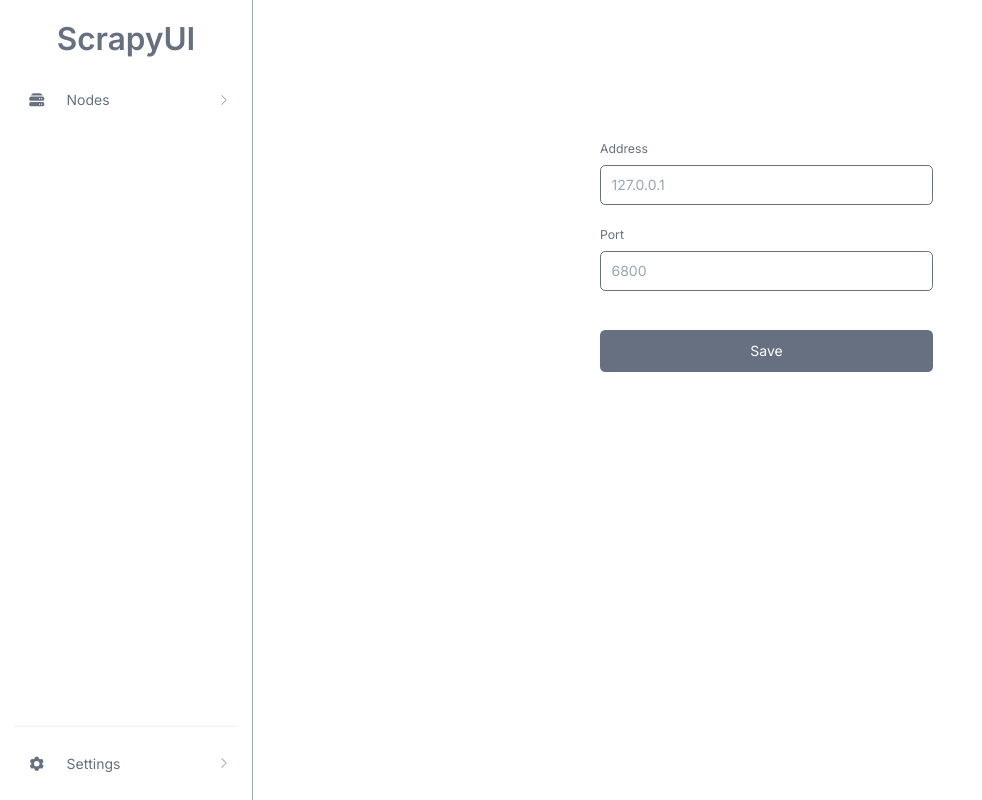
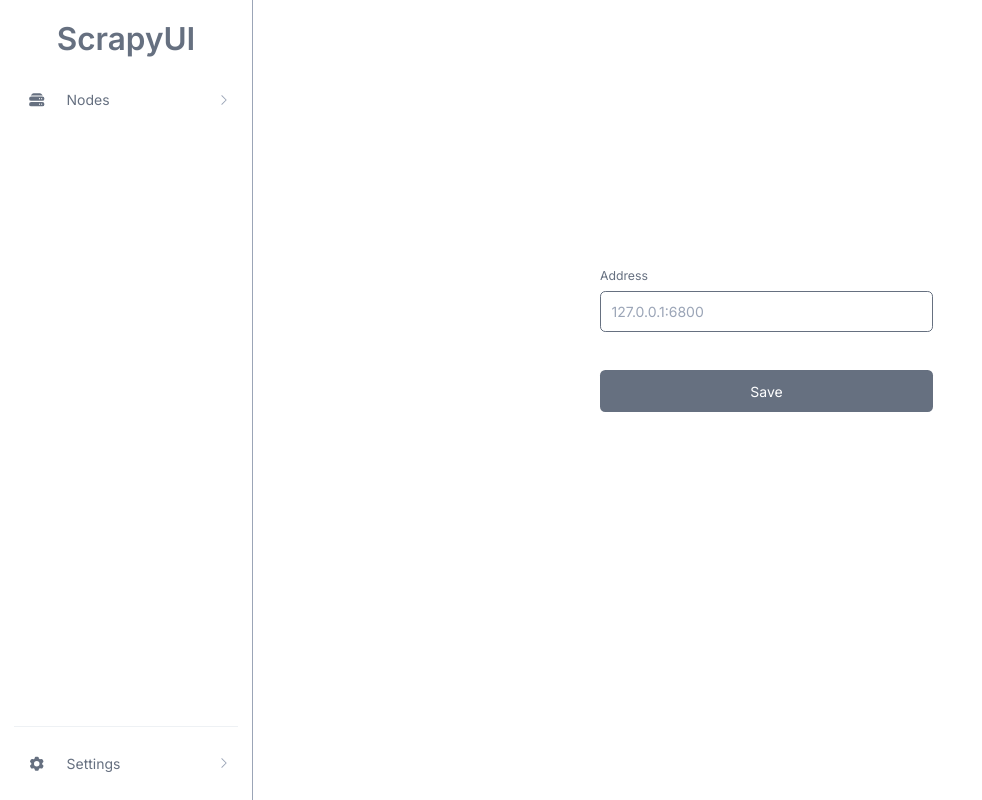
Before and after one commit to Dog-Egg/scrapy-ui, a Next.js app: page /nodes/add in a window 1280 px wide. Shown: the whole page, without its empty margins (0-982 px from the left). Built offline with nearby package versions, Linux system fonts and the light colour scheme.

Commit message:
scrapy-ui first commit

```diff
--- a/next.config.js
+++ b/next.config.js
@@ -1,4 +1,8 @@
 /** @type {import('next').NextConfig} */
-const nextConfig = {}
+const nextConfig = {
+  experimental: {
+    instrumentationHook: true,
+  },
+};
 
-module.exports = nextConfig
+module.exports = nextConfig;
--- a/package.json
+++ b/package.json
@@ -10,12 +10,14 @@
   },
   "dependencies": {
     "@heroicons/react": "^2.1.1",
+    "better-sqlite3": "^9.2.2",
     "classnames": "^2.3.2",
     "next": "14.0.4",
     "react": "^18",
     "react-dom": "^18"
   },
   "devDependencies": {
+    "@types/better-sqlite3": "^7.6.8",
     "@types/node": "^20",
     "@types/react": "^18",
     "@types/react-dom": "^18",
--- /dev/null
+++ b/src/app/api/nodes/api.d.ts
@@ -0,0 +1,5 @@
+declare namespace APIData {
+  interface Node {
+    address: string;
+  }
+}
--- /dev/null
+++ b/src/app/api/nodes/route.ts
@@ -0,0 +1,15 @@
+"use server";
+
+import { addNode, getNodeByAddress } from "@/db";
+
+export async function POST(request: Request) {
+  const data: APIData.Node = await request.json();
+  if (getNodeByAddress(data.address)) {
+    return Response.json({
+      status: "error",
+      fieldErrors: { address: "Address already exists." },
+    });
+  }
+  addNode(data);
+  return Response.json({ status: "ok" });
+}
--- a/src/app/nodes/add/page.tsx
+++ b/src/app/nodes/add/page.tsx
@@ -3,22 +3,44 @@
 import Button from "@/components/Button";
 import Form from "@/components/Form";
 import Input from "@/components/Input";
-import { useState } from "react";
+import { useRouter } from "next/navigation";
+import { useEffect, useState } from "react";
 
 function AddNode() {
+  const router = useRouter();
   const [address, setAddress] = useState("");
-  const [port, setPort] = useState("");
+  const [addressErrMsg, setAddressErrMsg] = useState("");
+  useEffect(() => {
+    setAddressErrMsg("");
+  }, [address]);
+
+  const bodyData: APIData.Node = { address };
   return (
-    <div>
-      <Form className="mx-auto mt-40 w-1/3">
-        <Form.Item label="Address">
-          <Input placeholder="127.0.0.1" onChange={setAddress} />
-        </Form.Item>
-        <Form.Item label="Port">
-          <Input placeholder="6800" onChange={setPort} />
+    <div className="relative flex h-full w-full justify-center">
+      <Form className="absolute top-1/3 mx-auto w-1/3">
+        <Form.Item label="Address" errorMsg={addressErrMsg}>
+          <Input placeholder="127.0.0.1:6800" onChange={setAddress} />
         </Form.Item>
         <div className="mt-[2.75rem]">
-          <Button block>Save</Button>
+          <Button
+            block
+            onClick={() => {
+              fetch("/api/nodes", {
+                method: "post",
+                body: JSON.stringify(bodyData),
+              }).then((resp) => {
+                resp.json().then((data) => {
+                  if (data.status === "ok") {
+                    router.back();
+                  } else if (data.status === "error") {
+                    setAddressErrMsg(data.fieldErrors?.address);
+                  }
+                });
+              });
+            }}
+          >
+            Save
+          </Button>
         </div>
       </Form>
     </div>
--- a/src/components/Form/index.tsx
+++ b/src/components/Form/index.tsx
@@ -21,15 +21,21 @@ function Form({ children, className }: FormProps) {
 
 interface FormItemProps extends PropsWithChildren {
   label?: string;
+  errorMsg?: string;
 }
 
-function FormItem({ children, label }: FormItemProps) {
+function FormItem({ children, label, errorMsg }: FormItemProps) {
   return (
-    <div className="mb-6">
+    <div className="relative mb-6">
       {label && (
         <label className="mb-2 block text-sm font-normal">{label}</label>
       )}
       {children}
+      {errorMsg && (
+        <span className="text-danger absolute -bottom-5 left-0 text-xs">
+          {errorMsg}
+        </span>
+      )}
     </div>
   );
 }
--- /dev/null
+++ b/src/db.ts
@@ -0,0 +1,15 @@
+const nodes: APIData.Node[] = [];
+
+/**
+ * 添加 Node。
+ */
+export function addNode(data: APIData.Node) {
+  nodes.push(data);
+}
+
+/**
+ * 通过 address 获取 Node。
+ */
+export function getNodeByAddress(address: string) {
+  return nodes.find((e) => e.address == address);
+}
--- /dev/null
+++ b/src/instrumentation.ts
@@ -0,0 +1,4 @@
+export async function register() {
+  if (process.env.NEXT_RUNTIME === "nodejs") {
+  }
+}
--- a/tailwind.config.ts
+++ b/tailwind.config.ts
@@ -1,19 +1,20 @@
-import type { Config } from 'tailwindcss'
+import type { Config } from "tailwindcss";
 
 const config: Config = {
   content: [
-    './src/pages/**/*.{js,ts,jsx,tsx,mdx}',
-    './src/components/**/*.{js,ts,jsx,tsx,mdx}',
-    './src/app/**/*.{js,ts,jsx,tsx,mdx}',
+    "./src/pages/**/*.{js,ts,jsx,tsx,mdx}",
+    "./src/components/**/*.{js,ts,jsx,tsx,mdx}",
+    "./src/app/**/*.{js,ts,jsx,tsx,mdx}",
   ],
   theme: {
     colors: {
-      primary: '#667080',
-      secondary: '#9BA5B7',
-      tertiary: '#EEF1F4',
-      white: '#FFFFFF'
-    }
+      primary: "#667080",
+      secondary: "#9BA5B7",
+      tertiary: "#EEF1F4",
+      white: "#FFFFFF",
+      danger: "#F62C2C",
+    },
   },
   plugins: [],
-}
-export default config
+};
+export default config;
```
Also changed, not shown: 1 other file (tests, documents, lock files or other folders).
